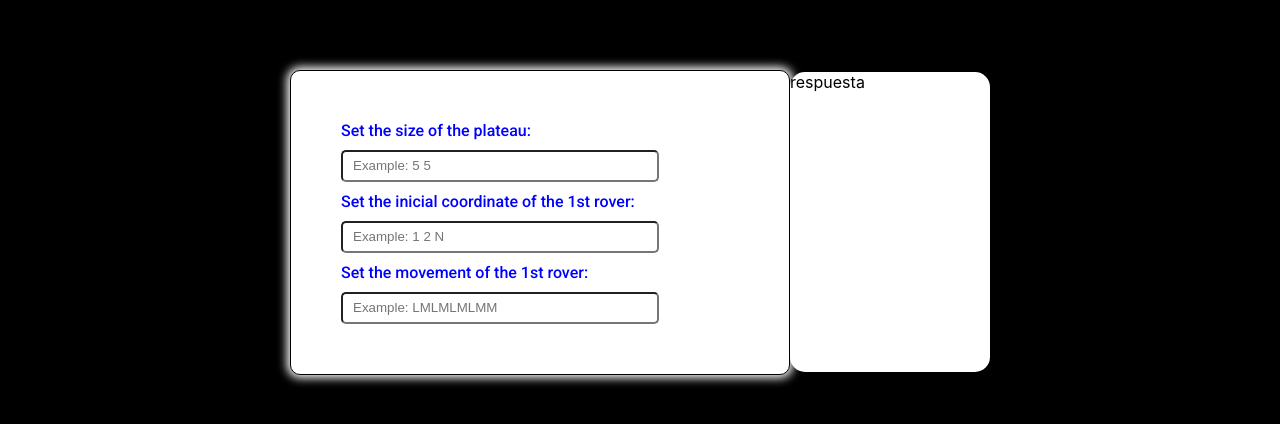
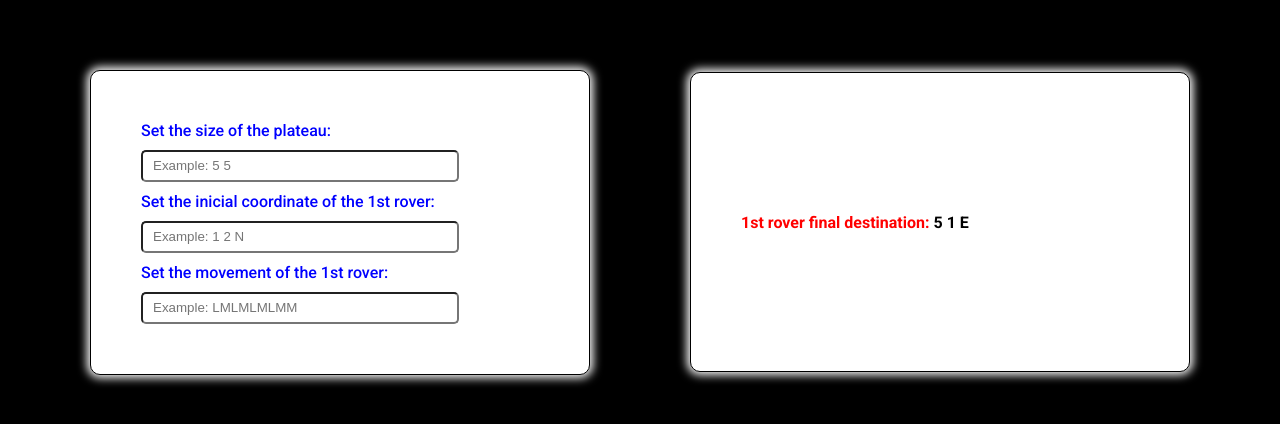
Before and after one commit to EdssonVega/rover-mars, a React (Create React App) app: page / in a window 1280 px wide. Shown: the part 178-602 px from the top of the page. Built offline with nearby package versions, Linux system fonts and the light colour scheme.

Commit message:
finished logic code

```diff
--- a/src/components/userInput/rover/rover.css
+++ b/src/components/userInput/rover/rover.css
@@ -1,6 +1,26 @@
+@import url('https://fonts.googleapis.com/css2?family=Roboto:ital,wght@0,100;0,300;0,400;0,500;0,700;0,900;1,100;1,300;1,400;1,500;1,700;1,900&display=swap');
+
 .resultContainer{
+    font-family: "Roboto", sans-serif;
+    display: flex;
+    flex-direction: column;
+    justify-content: center;
+    padding-left: 50px;
+    margin-left: 100px;
     height: 300px;
-    width: 200px;
+    width: 500px;
     background-color: white;
     border-radius: 15px;
+    border-radius: 10px;
+    border: 1px solid black;
+    box-shadow: 0px 0px 10px 3px white;
 }
+
+.resultContainer h1{
+    font-size:1rem ;
+    color: red;
+}
+
+.resultContainer span{
+    color: black;
+}
--- a/src/components/userInput/rover/rover.js
+++ b/src/components/userInput/rover/rover.js
@@ -7,90 +7,88 @@ export default function ExerciseCode(){
 
 
 
-let initialcoordinates = "1 2 N"
+let initialcoordinates = "3 3 E"
 let icArray = initialcoordinates.split(" ")
 
-let userCommandLine = "LMLMLMLMM"
+let userCommandLine = "MMRMMRMRRM"
 let uclArray = userCommandLine.split("")
 
-let roverCoordinates={
-    coordinateX: parseInt(icArray[0]),
-    coordinateY: parseInt(icArray[1]),
-    roverFacing: icArray[2]
-};
+let coordinateX = parseInt(icArray[0])
+let coordinateY = parseInt(icArray[1])
 
+let facing = icArray[2]
 
-const rotateRight = (roverCoordinates) => {
-    if(roverCoordinates.roverFacing==="N"){
+const rotateRight = () => {
+    if(facing ==="N"){
         return(
-            roverCoordinates.roverFacing ="E"
+            facing ="E"
         )
     }
-    if(roverCoordinates.roverFacing==="E"){
+    if(facing==="E"){
         return(
-            roverCoordinates.roverFacing="S"
+            facing="S"
         )
     }
-    if(roverCoordinates.roverFacing==="S"){
+    if(facing==="S"){
         return(
-            roverCoordinates.roverFacing="O"
+            facing="O"
         )
     }
-    if(roverCoordinates.roverFacing==="O"){
+    if(facing==="O"){
         return(
-            roverCoordinates.roverFacing="N"
+            facing="N"
         )
     }
 }
 
-const rotateLeft = (roverCoordinates) =>{
-    if(roverCoordinates.roverFacing==="N"){
+const rotateLeft = () =>{
+    if(facing==="N"){
         return(
-            roverCoordinates.roverFacing="O"
+            facing="O"
         )
     }
-    if(roverCoordinates.roverFacing==="O"){
+    if(facing==="O"){
         return(
-            roverCoordinates.roverFacing="S"
+            facing="S"
         )
     }
-    if(roverCoordinates.roverFacing==="S"){
+    if(facing==="S"){
         return(
-            roverCoordinates.roverFacing="E"
+            facing="E"
         )
     }
-    if(roverCoordinates.roverFacing==="E"){
+    if(facing==="E"){
         return(
-            roverCoordinates.roverFacing="N"
+            facing="N"
         )
     }
 }
 
-const moveStraight=(roverCoordinates)=>{
-    if(roverCoordinates.roverFacing==="N"){
+const moveStraight=()=>{
+    if(facing==="N"){
         return(
-            roverCoordinates.coordinateY = roverCoordinates.coordinateY + 1
+            coordinateY =coordinateY+1
         )
     }
-    if(roverCoordinates.roverFacing==="E"){
+    if(facing==="E"){
         return(
-            roverCoordinates.coordinateX = roverCoordinates.coordinateX + 1
+            coordinateX =coordinateX+1
         )
     }
-    if(roverCoordinates.roverFacing==="S"){
+    if(facing==="S"){
         return(
-            roverCoordinates.coordinateY = roverCoordinates.coordinateY - 1
+            coordinateY =coordinateY-1
         )
     }
-    if(roverCoordinates.roverFacing==="O"){
+    if(facing==="O"){
         return(
-            roverCoordinates.coordinateX = roverCoordinates.coordinateX - 1
+            coordinateX =coordinateX-1
         )
     }
 }
 
 
-const commandLine = () => {
+let commandLine = ()=> {
     for (let uclarrays of uclArray){
         if(uclarrays==="R"){
             rotateRight()
@@ -101,15 +99,15 @@ const commandLine = () => {
             moveStraight()
         }
     }
+    console.log(coordinateX, coordinateY, facing)
 }
 
-console.log(commandLine)
-
+commandLine(facing, coordinateX, coordinateY)
 
 
 return(
     <div className="resultContainer">
-        respuesta
+        <h1>1st rover final destination: <span>{coordinateX} {coordinateY} {facing}</span></h1>
     </div>
 )
 
```
